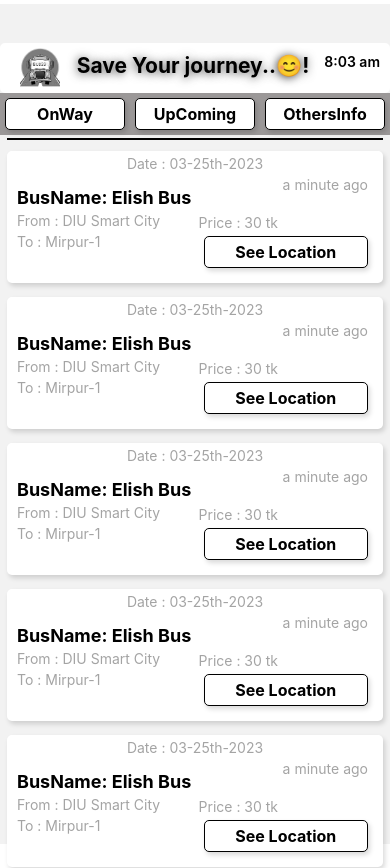
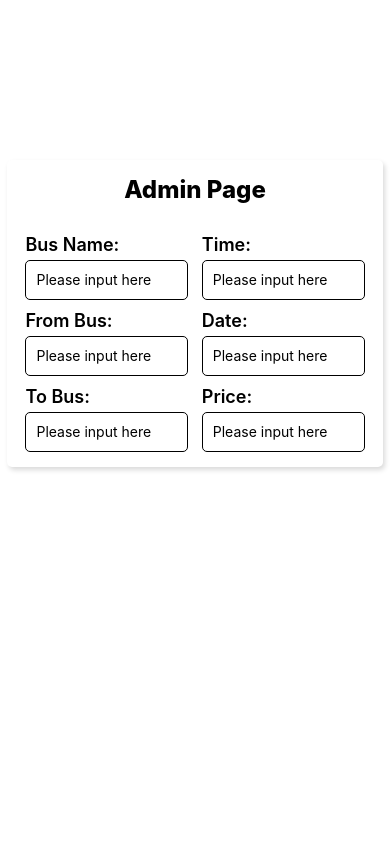
Before and after one commit to amandiu/Bus23, a React Native app: screen /Homepage in a window 390 px wide. Shown: the top 868 px of the page. After the commit the page ends 844 px from the top, so only its background shows below. Built offline with nearby package versions, Linux system fonts and the light colour scheme.

Commit message:
Admin page

```diff
--- a/App.js
+++ b/App.js
@@ -5,6 +5,9 @@ import { NavigationContainer } from "@react-navigation/native";
 import { createNativeStackNavigator } from "@react-navigation/native-stack";
 import Homepage from "./Screen/Homepage";
 import Maps from "./Screen/Maps";
+import Admin from "./adminPanel/admin";
+import Card from "./Component/Card";
+
 
 
 
@@ -20,7 +23,7 @@ export default function App() {
         translucent={true}
         backgroundColor="transparent"
       />
-      <Navigation/>
+      <Admin/>
     </View>
   );
 }
--- /dev/null
+++ b/adminPanel/admin.js
@@ -0,0 +1,123 @@
+import React from "react";
+import { Text, SafeAreaView, View, StyleSheet, TextInput } from "react-native";
+import DropDownPicker from 'react-native-dropdown-picker';
+
+
+
+const admin = () => {
+  const [text, onChangeText] = React.useState("Please input here");
+  const [number, onChangeNumber] = React.useState("");
+
+  return (
+    <SafeAreaView>
+      <View style={styles.main}>
+        <Text style={styles.HeaderStyle}>Admin Page</Text>
+        <View style={styles.mainStyle}>
+          <View style={styles.Cardstyle}>
+            <Text style={styles.InputteXt}>Bus Name:</Text>
+            <TextInput
+              style={styles.input}
+              onChangeText={onChangeText}
+              value={text}
+            />
+             <Text style={styles.InputteXt}>From Bus:</Text>
+            <TextInput
+              style={styles.input}
+              onChangeText={onChangeText}
+              value={text}
+            />
+             <Text style={styles.InputteXt}>To Bus:</Text>
+            <TextInput
+              style={styles.input}
+              onChangeText={onChangeText}
+              value={text}
+            />
+          </View>
+          <View style={styles.Cardstyle}>
+          <Text style={styles.InputteXt}>Time:</Text>
+            <TextInput
+              style={styles.input}
+              onChangeText={onChangeText}
+              value={text}
+            />
+             <Text style={styles.InputteXt}>Date:</Text>
+            <TextInput
+              style={styles.input}
+              onChangeText={onChangeText}
+              value={text}
+            />
+             <Text style={styles.InputteXt}>Price:</Text>
+            <TextInput
+              style={styles.input}
+              onChangeText={onChangeText}
+              value={text}
+            />
+          </View>
+        </View>
+      </View>
+    </SafeAreaView>
+  );
+};
+
+const styles = StyleSheet.create({
+  input: {
+    height: 40,
+    marginTop: 5,
+    width: "100%",
+    borderWidth: 1,
+    borderRadius: 5,
+    padding: 10,
+  },
+  Cardstyle: {
+    width: "48%",
+    borderRadius: 5,
+  },
+  main: {
+    alignItems: "center",
+    justifyContent: "center",
+    marginTop: "40%",
+    backgroundColor: "white",
+    borderRadius: 5,
+    shadowColor: "#000",
+    shadowOffset: { width: 2, height: 3 },
+    shadowOpacity: 0.15,
+    shadowRadius: 5,
+    elevation: 5,
+    margin: 7,
+    padding:15
+  },
+  mainStyle: {
+    justifyContent: "space-between",
+    alignItems: "center",
+    flexDirection: "row",
+    width: "98%",
+  },
+  mainStyles: {
+    justifyContent: "center",
+    flexDirection: "row",
+    alignItems: "center",
+    backgroundColor: "white",
+    borderRadius: 5,
+    shadowColor: "#000",
+    shadowOffset: { width: 2, height: 3 },
+    shadowOpacity: 0.15,
+    shadowRadius: 5,
+    elevation: 5,
+    margin: 7,
+  },
+  mainStyleAll: {
+    height: "100%",
+  },
+  HeaderStyle: {
+    fontSize:24,
+    fontWeight:"800",
+    paddingBottom:20
+  },
+  InputteXt:{
+    fontSize:18,
+    fontWeight:"600",
+    marginTop:10
+  }
+});
+
+export default admin;
--- a/package.json
+++ b/package.json
@@ -20,7 +20,8 @@
     "moment": "^2.29.4",
     "react": "18.2.0",
     "react-dom": "18.2.0",
-    "react-native": "0.71.3",
+    "react-native": "0.71.8",
+    "react-native-dropdown-picker": "^5.4.6",
     "react-native-gesture-handler": "^2.9.0",
     "react-native-maps": "1.3.2",
     "react-native-safe-area-context": "4.5.0",
```
Also changed, not shown: 2 other files (tests, documents, lock files or other folders).
